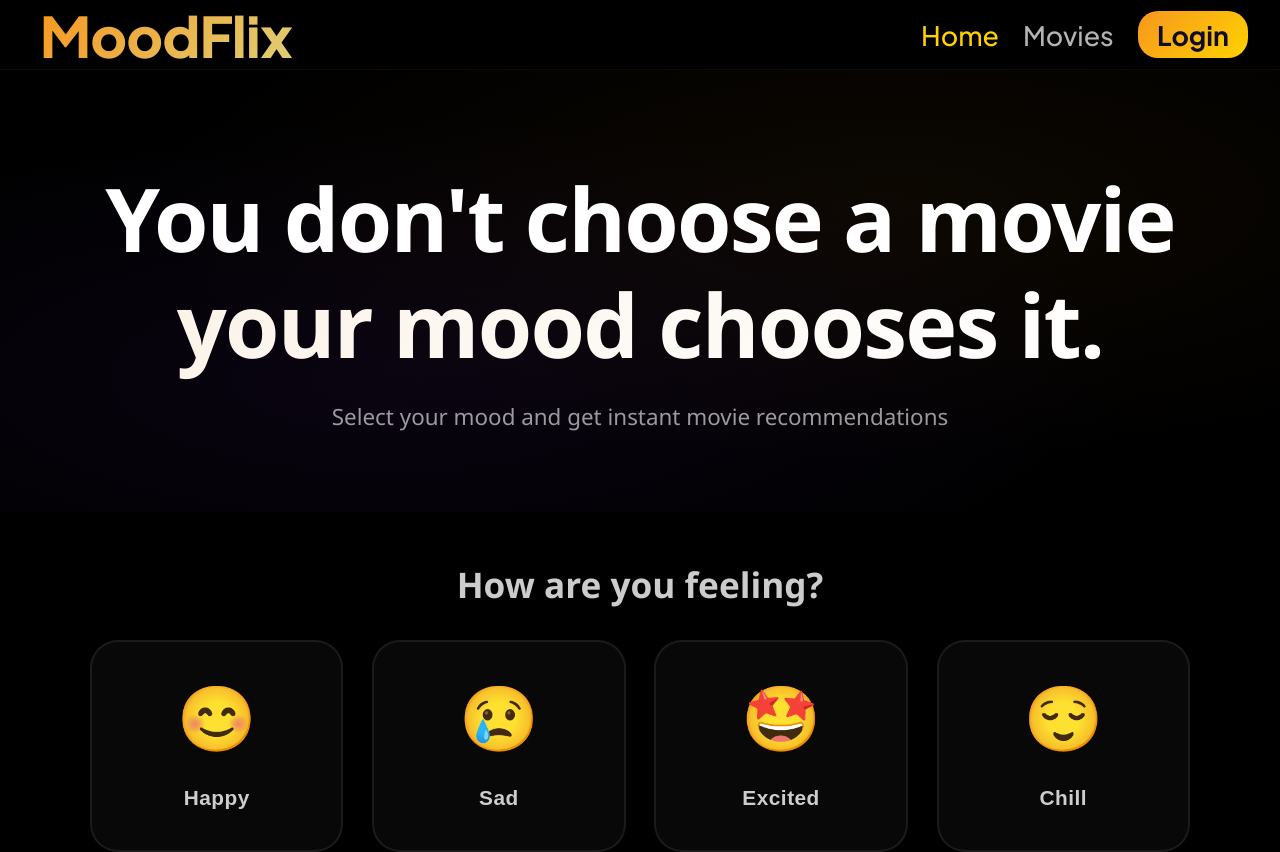
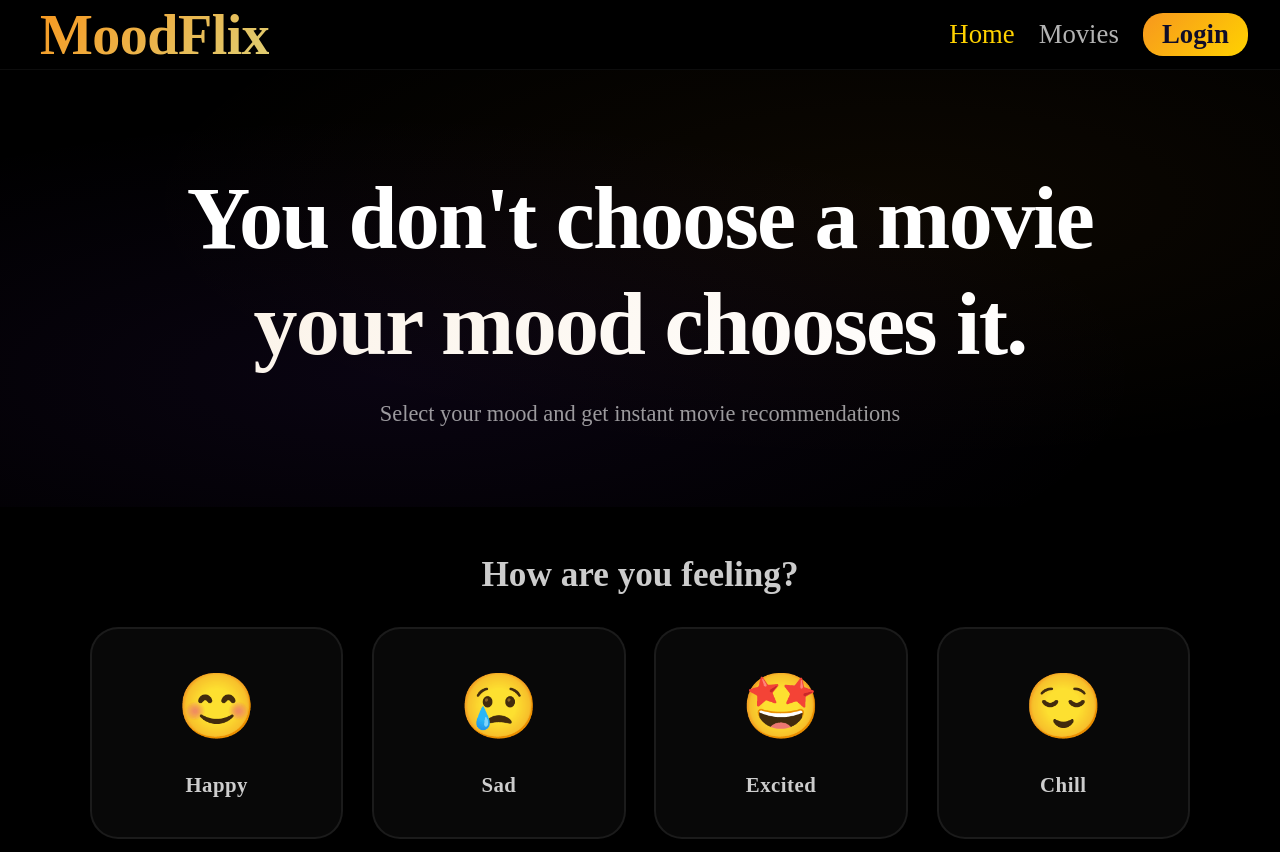
Before and after one commit to karimova-a/WEB_DEV_Project, an Angular app in the folder frontend/: page / in a window 1280 px wide. Shown: the top 852 px of the page. Built offline with nearby package versions, Linux system fonts and the light colour scheme.

Commit message:
style fonts  changed

```diff
--- a/frontend/src/styles.css
+++ b/frontend/src/styles.css
@@ -1,12 +1,14 @@
-@import url('https://fonts.googleapis.com/css2?family=Plus+Jakarta+Sans:wght@400;500;600;700;800&display=swap');
-
 * { margin: 0; padding: 0; box-sizing: border-box; }
 
 body {
-  font-family: 'Plus Jakarta Sans', sans-serif;
+  font-family: 'Times New Roman', Times, serif !important;
   background: #0f0c29;
   color: #fff;
   -webkit-font-smoothing: antialiased;
+}
+
+* {
+  font-family: 'Times New Roman', Times, serif !important;
 }
 
 ::-webkit-scrollbar { width: 8px; }
```
